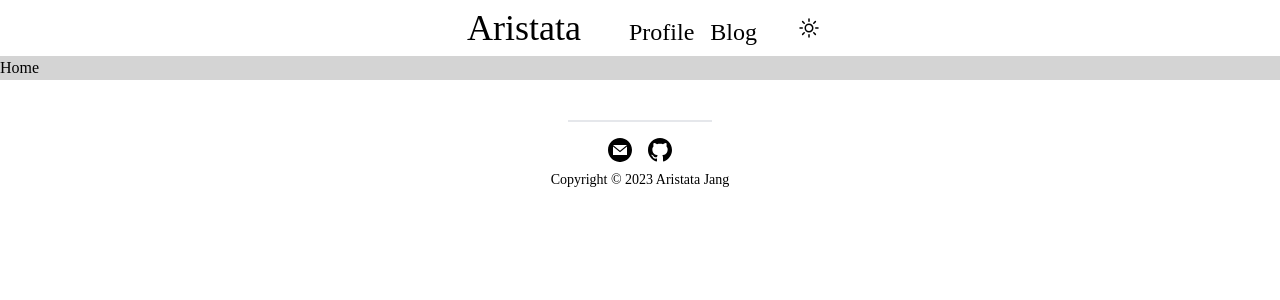
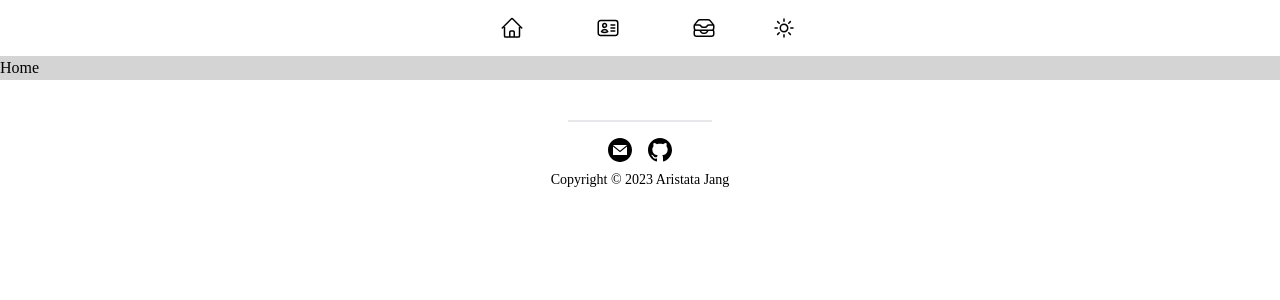
Before and after one commit to aristata/who-am-i, a Next.js app: page / in a window 1280 px wide. Shown: the top 300 px of the page. Built offline with nearby package versions, Linux system fonts and the light colour scheme; a web font is replaced by a local one.

Commit message:
feat: 메뉴 아이콘 화

```diff
--- a/components/NavBar.tsx
+++ b/components/NavBar.tsx
@@ -2,8 +2,10 @@
 
 import { useTheme } from "next-themes"
 import Link from "next/link"
-import NavLinks from "./NavLinks"
 import ThemeIcon from "./ThemeIcon"
+import HomeSVG from "./svgs/Home"
+import IdentificationSVG from "./svgs/Identification"
+import InboxesSVG from "./svgs/Inboxes"
 
 const NavBar = () => {
   /*************************************************************************************************
@@ -16,26 +18,32 @@ const NavBar = () => {
   }
 
   return (
-    <header className="flex justify-center items-baseline gap-10">
+    <>
+      <header className="flex justify-center items-center gap-10">
         {/* 로고 */}
         <Link href={"/"}>
-        {theme === "light" ? (
-          <div className="p-2">
-            <span className="font-english text-4xl">Aristata</span>
+          <div className="p-4">
+            <HomeSVG />
           </div>
-        ) : (
-          <div className="p-2">
-            <span className="font-english text-4xl">Aristata</span>
-          </div>
-        )}
         </Link>
         {/* 네비 메뉴 */}
-      <NavLinks type="normal" theme={theme} />
+        <Link href={"/profile"}>
+          <div className="p-4">
+            <IdentificationSVG />
+          </div>
+        </Link>
+        <Link href={"/blog"}>
+          <div className="p-4">
+            <InboxesSVG />
+          </div>
+        </Link>
+
         {/* 테마 */}
         <button onClick={handleTheme}>
           <ThemeIcon theme={theme} />
         </button>
       </header>
+    </>
   )
 }
 
--- /dev/null
+++ b/components/svgs/Home.tsx
@@ -0,0 +1,20 @@
+const HomeSVG = () => {
+  return (
+    <svg
+      xmlns="http://www.w3.org/2000/svg"
+      fill="none"
+      viewBox="0 0 24 24"
+      strokeWidth={1.5}
+      stroke="currentColor"
+      className="w-6 h-6"
+    >
+      <path
+        strokeLinecap="round"
+        strokeLinejoin="round"
+        d="M2.25 12l8.954-8.955c.44-.439 1.152-.439 1.591 0L21.75 12M4.5 9.75v10.125c0 .621.504 1.125 1.125 1.125H9.75v-4.875c0-.621.504-1.125 1.125-1.125h2.25c.621 0 1.125.504 1.125 1.125V21h4.125c.621 0 1.125-.504 1.125-1.125V9.75M8.25 21h8.25"
+      />
+    </svg>
+  )
+}
+
+export default HomeSVG
--- /dev/null
+++ b/components/svgs/Identification.tsx
@@ -0,0 +1,20 @@
+const IdentificationSVG = () => {
+  return (
+    <svg
+      xmlns="http://www.w3.org/2000/svg"
+      fill="none"
+      viewBox="0 0 24 24"
+      strokeWidth={1.5}
+      stroke="currentColor"
+      className="w-6 h-6"
+    >
+      <path
+        strokeLinecap="round"
+        strokeLinejoin="round"
+        d="M15 9h3.75M15 12h3.75M15 15h3.75M4.5 19.5h15a2.25 2.25 0 002.25-2.25V6.75A2.25 2.25 0 0019.5 4.5h-15a2.25 2.25 0 00-2.25 2.25v10.5A2.25 2.25 0 004.5 19.5zm6-10.125a1.875 1.875 0 11-3.75 0 1.875 1.875 0 013.75 0zm1.294 6.336a6.721 6.721 0 01-3.17.789 6.721 6.721 0 01-3.168-.789 3.376 3.376 0 016.338 0z"
+      />
+    </svg>
+  )
+}
+
+export default IdentificationSVG
--- /dev/null
+++ b/components/svgs/Inboxes.tsx
@@ -0,0 +1,20 @@
+const InboxesSVG = () => {
+  return (
+    <svg
+      xmlns="http://www.w3.org/2000/svg"
+      fill="none"
+      viewBox="0 0 24 24"
+      strokeWidth={1.5}
+      stroke="currentColor"
+      className="w-6 h-6"
+    >
+      <path
+        strokeLinecap="round"
+        strokeLinejoin="round"
+        d="M7.875 14.25l1.214 1.942a2.25 2.25 0 001.908 1.058h2.006c.776 0 1.497-.4 1.908-1.058l1.214-1.942M2.41 9h4.636a2.25 2.25 0 011.872 1.002l.164.246a2.25 2.25 0 001.872 1.002h2.092a2.25 2.25 0 001.872-1.002l.164-.246A2.25 2.25 0 0116.954 9h4.636M2.41 9a2.25 2.25 0 00-.16.832V12a2.25 2.25 0 002.25 2.25h15A2.25 2.25 0 0021.75 12V9.832c0-.287-.055-.57-.16-.832M2.41 9a2.25 2.25 0 01.382-.632l3.285-3.832a2.25 2.25 0 011.708-.786h8.43c.657 0 1.281.287 1.709.786l3.284 3.832c.163.19.291.404.382.632M4.5 20.25h15A2.25 2.25 0 0021.75 18v-2.625c0-.621-.504-1.125-1.125-1.125H3.375c-.621 0-1.125.504-1.125 1.125V18a2.25 2.25 0 002.25 2.25z"
+      />
+    </svg>
+  )
+}
+
+export default InboxesSVG
```
Lines whose indentation alone changed are shown as unchanged.
